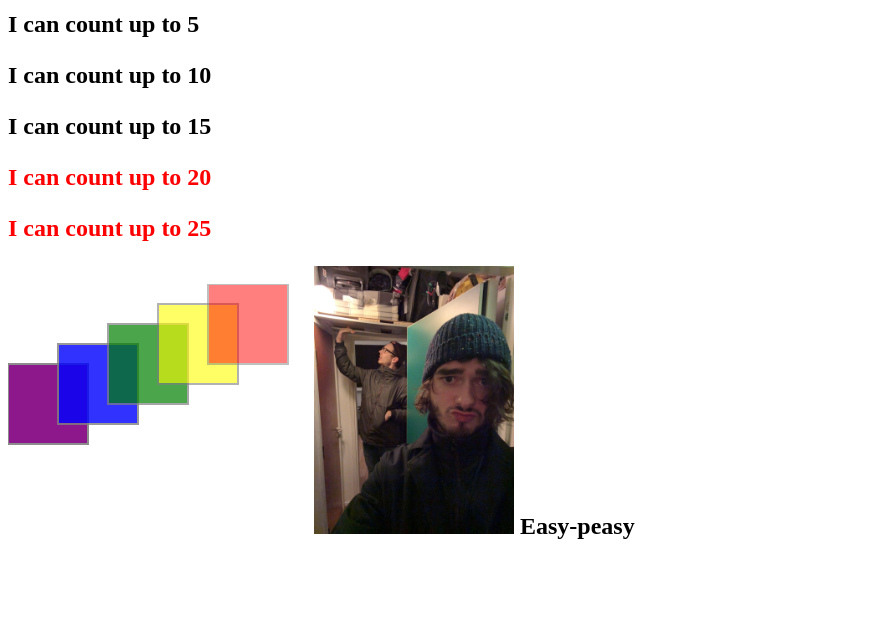
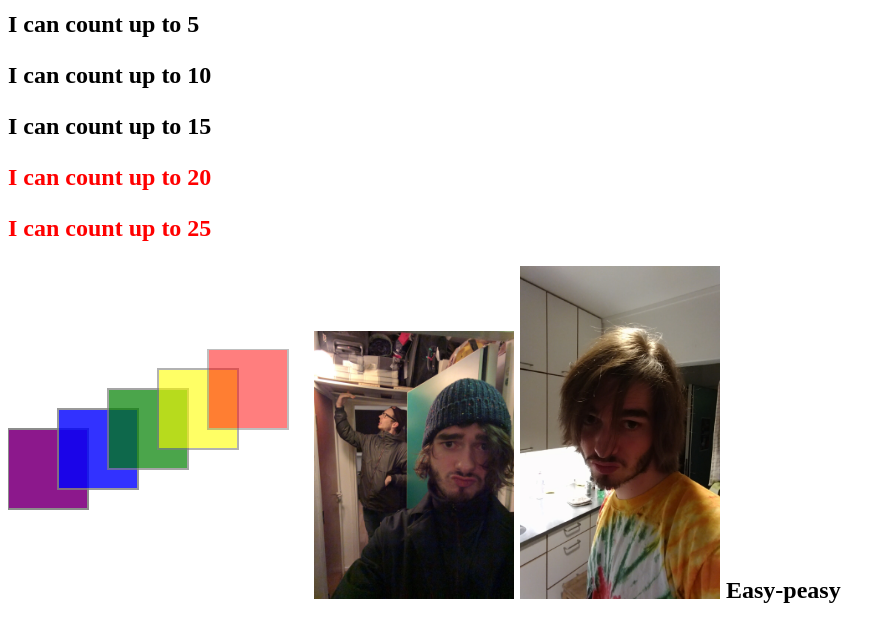
Before and after one commit to adambaxter91/adambaxter91.github.io, a plain HTML site: page index.html in a window 1280 px wide. Shown: the part 108-750 px from the top of the page, without its empty margins (0-895 px from the left). Drawn offline with Linux system fonts and the light colour scheme.

Commit message:
Adding a cute picture

```diff
--- a/index.html
+++ b/index.html
@@ -45,7 +45,7 @@
 	</svg>
 </body>
 
-	<img x="300" y="100" src="pic.jpg" width="200">
-
+	<img src="pic.jpg" width="200">
+	<img src="cute.jpg" width="200">
 <text x="250" y="250">Easy-peasy</text>
 </html>
```
Also changed, not shown: cute.jpg (added).
